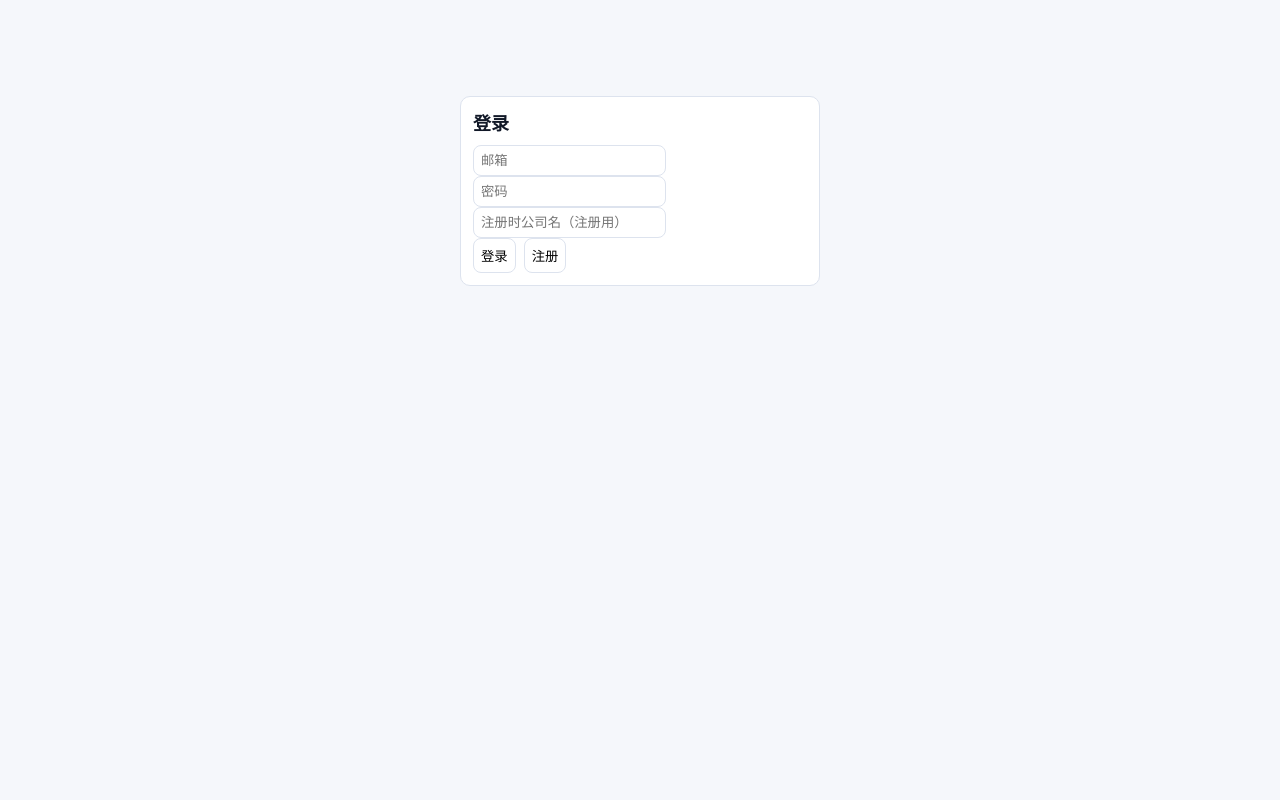
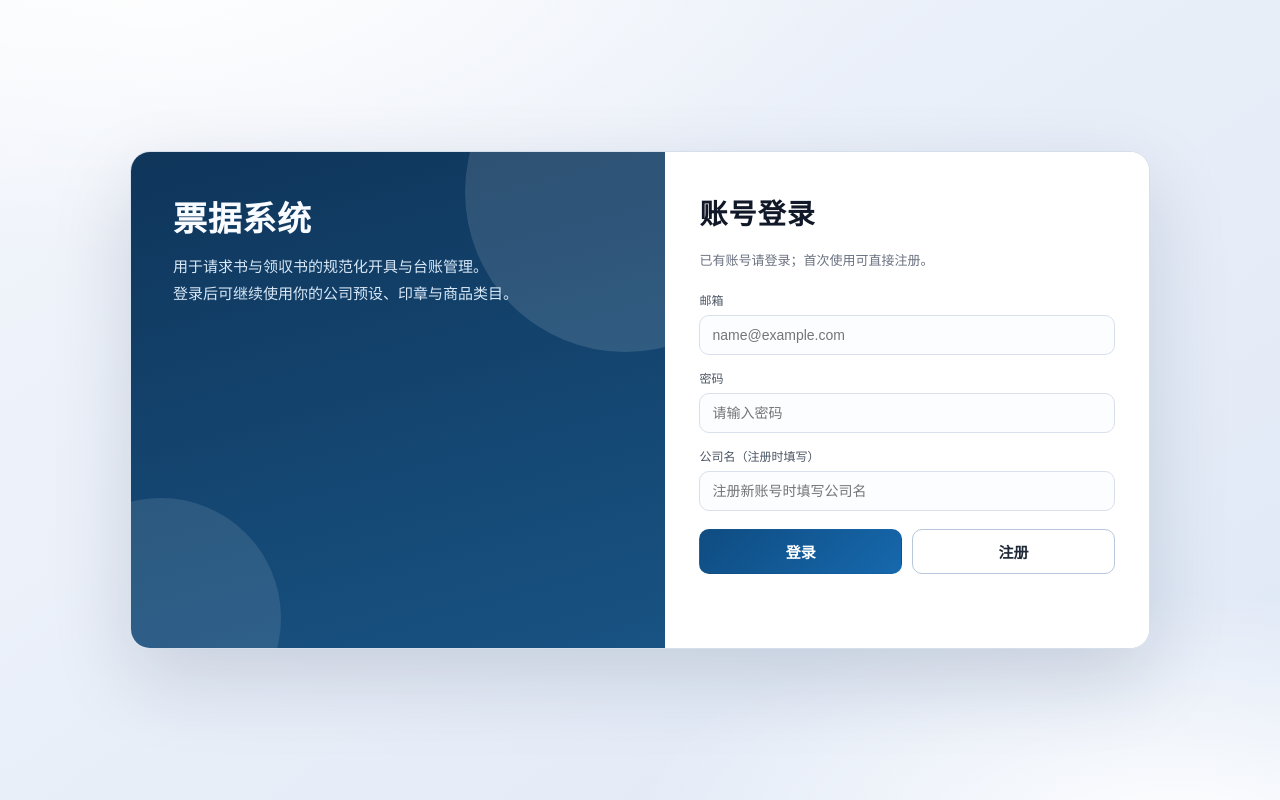
Before and after one commit to focode-y/lingshoushu, a website: page web/login.html in a window 1280 px wide. Drawn offline with Linux system fonts and the light colour scheme.

Commit message:
feat: refresh login UI and hide delivery nav entries

```diff
--- a/web/common.js
+++ b/web/common.js
@@ -27,10 +27,8 @@ function shell(title, activeKey, innerHtml) {
         <a class="${activeKey==='products'?'active':''}" href="/products.html">公司主要商品类目</a>
         <a class="${activeKey==='issue-request'?'active':''}" href="/issue-request.html">开请求书</a>
         <a class="${activeKey==='issue-receipt'?'active':''}" href="/issue-receipt.html">开领収书</a>
-        <a class="${activeKey==='issue-delivery'?'active':''}" href="/issue-delivery.html">开纳品书</a>
         <a class="${activeKey==='request-list'?'active':''}" href="/request-list.html">请求书列表</a>
         <a class="${activeKey==='receipt-list'?'active':''}" href="/receipt-list.html">领収书列表</a>
-        <a class="${activeKey==='delivery-list'?'active':''}" href="/delivery-list.html">纳品书列表</a>
         <a class="${activeKey==='ledger'?'active':''}" href="/ledger.html">总台账</a>
         <a class="${activeKey==='account'?'active':''}" href="/account.html">账号管理</a>
         <a class="${activeKey==='audit'?'active':''}" href="/audit.html">操作记录</a>
--- a/web/login.html
+++ b/web/login.html
@@ -1,10 +1,189 @@
-<!doctype html><html><head><meta charset='utf-8'><meta name='viewport' content='width=device-width,initial-scale=1'><title>登录</title><link rel='stylesheet' href='/common.css'></head><body>
-<div style='max-width:360px;margin:12vh auto' class='card'>
-<h1>登录</h1><input id='email' placeholder='邮箱'><input id='password' type='password' placeholder='密码'><input id='company' placeholder='注册时公司名（注册用）'>
-<div class='row'><button onclick='login()'>登录</button><button onclick='register()'>注册</button></div><div id='msg' class='muted'></div>
-</div>
-<script>
-async function call(u,b){const r=await fetch(u,{method:'POST',headers:{'Content-Type':'application/json'},body:JSON.stringify(b)});const d=await r.json();return{ok:r.ok,d};}
-async function login(){const r=await call('/api/auth/login',{email:email.value,password:password.value});if(!r.ok){msg.textContent=r.d.error||'失败';return;}localStorage.setItem('token',r.d.token);location.href='/company.html';}
-async function register(){const r=await call('/api/auth/register',{email:email.value,password:password.value,companyName:company.value});if(!r.ok){msg.textContent=r.d.error||'失败';return;}localStorage.setItem('token',r.d.token);location.href='/company.html';}
-</script></body></html>
+<!doctype html>
+<html lang="zh">
+<head>
+  <meta charset="utf-8">
+  <meta name="viewport" content="width=device-width,initial-scale=1">
+  <title>登录</title>
+  <style>
+    :root{
+      --bg-1:#f2f5fb;
+      --bg-2:#dfe8f6;
+      --card:#ffffff;
+      --line:#d9e0ec;
+      --text:#111827;
+      --muted:#6b7280;
+      --accent:#0f4c81;
+      --accent-2:#1668ad;
+    }
+    *{box-sizing:border-box}
+    body{
+      margin:0;
+      min-height:100vh;
+      font-family:"Segoe UI","PingFang SC","Hiragino Sans GB","Microsoft YaHei",sans-serif;
+      color:var(--text);
+      background:
+        radial-gradient(1200px 500px at 12% -5%, #ffffff 0%, transparent 60%),
+        radial-gradient(1000px 450px at 92% 105%, #ffffff 0%, transparent 55%),
+        linear-gradient(145deg,var(--bg-1),var(--bg-2));
+      display:grid;
+      place-items:center;
+      padding:28px 16px;
+    }
+    .shell{
+      width:min(1020px,100%);
+      display:grid;
+      grid-template-columns:1.05fr .95fr;
+      background:rgba(255,255,255,.78);
+      border:1px solid #d5deeb;
+      border-radius:20px;
+      backdrop-filter:blur(6px);
+      overflow:hidden;
+      box-shadow:0 30px 80px rgba(15,36,66,.15);
+    }
+    .hero{
+      padding:46px 42px;
+      background:linear-gradient(165deg,#0f355a,#185383);
+      color:#f8fbff;
+      position:relative;
+      overflow:hidden;
+    }
+    .hero:before{
+      content:"";
+      position:absolute;
+      width:320px;height:320px;border-radius:50%;
+      right:-120px;top:-120px;
+      background:rgba(255,255,255,.12);
+    }
+    .hero:after{
+      content:"";
+      position:absolute;
+      width:240px;height:240px;border-radius:50%;
+      left:-90px;bottom:-90px;
+      background:rgba(255,255,255,.10);
+    }
+    .hero h1{
+      margin:0 0 14px;
+      font-size:34px;
+      line-height:1.2;
+      letter-spacing:.02em;
+      position:relative;
+      z-index:1;
+    }
+    .hero p{
+      margin:0;
+      line-height:1.8;
+      font-size:15px;
+      color:#d9e9f8;
+      position:relative;
+      z-index:1;
+    }
+    .panel{
+      padding:40px 34px;
+      background:var(--card);
+    }
+    .title{
+      margin:0 0 18px;
+      font-size:28px;
+      letter-spacing:.04em;
+    }
+    .sub{
+      margin:0 0 22px;
+      color:var(--muted);
+      font-size:13px;
+    }
+    .field{margin-bottom:14px}
+    .field label{
+      display:block;
+      font-size:12px;
+      color:#4b5563;
+      margin-bottom:6px;
+    }
+    input{
+      width:100%;
+      border:1px solid var(--line);
+      border-radius:10px;
+      padding:11px 12px;
+      font-size:14px;
+      outline:none;
+      transition:.18s border-color,.18s box-shadow;
+      background:#fbfdff;
+    }
+    input:focus{
+      border-color:#8db6d9;
+      box-shadow:0 0 0 3px rgba(70,127,178,.13);
+      background:#fff;
+    }
+    .actions{
+      display:grid;
+      grid-template-columns:1fr 1fr;
+      gap:10px;
+      margin-top:18px;
+    }
+    button{
+      border:1px solid transparent;
+      border-radius:10px;
+      padding:11px 12px;
+      font-size:15px;
+      cursor:pointer;
+    }
+    .btn-login{
+      background:linear-gradient(135deg,var(--accent),var(--accent-2));
+      color:#fff;
+      font-weight:600;
+    }
+    .btn-register{
+      background:#fff;
+      border-color:#b8c7db;
+      color:#1f2937;
+      font-weight:600;
+    }
+    #msg{
+      min-height:22px;
+      margin-top:12px;
+      font-size:13px;
+      color:#b42318;
+    }
+    @media (max-width:900px){
+      .shell{grid-template-columns:1fr}
+      .hero{padding:26px 24px}
+      .hero h1{font-size:28px}
+      .panel{padding:26px 20px}
+    }
+  </style>
+</head>
+<body>
+  <div class="shell">
+    <section class="hero">
+      <h1>票据系统</h1>
+      <p>用于请求书与领収书的规范化开具与台账管理。<br>登录后可继续使用你的公司预设、印章与商品类目。</p>
+    </section>
+    <section class="panel">
+      <h2 class="title">账号登录</h2>
+      <p class="sub">已有账号请登录；首次使用可直接注册。</p>
+      <div class="field">
+        <label for="email">邮箱</label>
+        <input id="email" placeholder="name@example.com">
+      </div>
+      <div class="field">
+        <label for="password">密码</label>
+        <input id="password" type="password" placeholder="请输入密码">
+      </div>
+      <div class="field">
+        <label for="company">公司名（注册时填写）</label>
+        <input id="company" placeholder="注册新账号时填写公司名">
+      </div>
+      <div class="actions">
+        <button class="btn-login" onclick="login()">登录</button>
+        <button class="btn-register" onclick="register()">注册</button>
+      </div>
+      <div id="msg"></div>
+    </section>
+  </div>
+
+  <script>
+    async function call(u,b){const r=await fetch(u,{method:'POST',headers:{'Content-Type':'application/json'},body:JSON.stringify(b)});const d=await r.json();return{ok:r.ok,d};}
+    async function login(){const r=await call('/api/auth/login',{email:email.value,password:password.value});if(!r.ok){msg.textContent=r.d.error||'失败';return;}localStorage.setItem('token',r.d.token);location.href='/company.html';}
+    async function register(){const r=await call('/api/auth/register',{email:email.value,password:password.value,companyName:company.value});if(!r.ok){msg.textContent=r.d.error||'失败';return;}localStorage.setItem('token',r.d.token);location.href='/company.html';}
+  </script>
+</body>
+</html>
```
